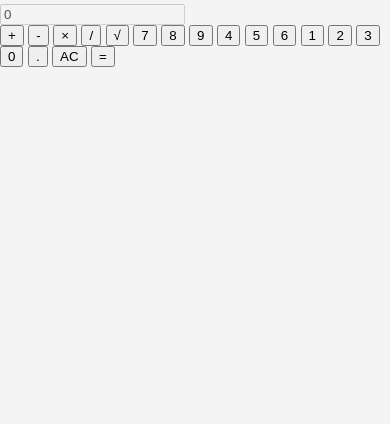
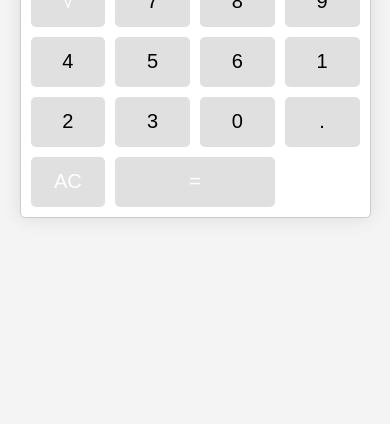
Before and after one commit to Yeonja/kalkulator-sederhana, a plain HTML site: page index.html in a window 390 px wide. Shown: the part 420-844 px from the top of the page. Drawn offline with Linux system fonts and the light colour scheme.

Commit message:
Update stlye.css

```diff
--- a/stlye.css
+++ b/stlye.css
@@ -1,3 +1,14 @@
+html {
+    font-size: 62.5%; /* 1rem = 10px */
+    box-sizing: border-box;
+}
+
+*, *::before, *::after {
+    margin: 0;
+    padding: 0;
+    box-sizing: inherit;
+}
+
 body {
     font-family: Arial, sans-serif;
     display: flex;
@@ -6,55 +17,108 @@ body {
     justify-content: center;
     min-height: 100vh;
     background-color: #f4f4f4;
-    margin: 0;
 }
 
-.form-container {
+h2 {
+    margin-bottom: 2rem;
+    font-size: 2.5rem;
+    color: #333;
+}
+
+.calculator {
+    border: 1px solid #ccc;
+    border-radius: 5px;
+    width: 400px; /* Ukuran kalkulator */
+    box-shadow: 0 0 20px rgba(0, 0, 0, 0.1);
     background-color: #fff;
     padding: 20px;
-    border-radius: 8px;
-    box-shadow: 0 0 10px rgba(0, 0, 0, 0.1);
-    display: flex;
-    flex-direction: column;
-    gap: 10px;
-    width: 300px;
 }
 
-.form-container label {
-    font-weight: bold;
+.calculator-screen {
+    width: 100%;
+    font-size: 5rem;
+    height: 80px;
+    border: none;
+    background-color: #252525;
+    color: #fff;
+    text-align: right;
+    padding-right: 20px;
+    padding-left: 10px;
+    border-radius: 5px;
+    margin-bottom: 10px;
 }
 
-.form-container input[type="number"],
-.form-container select,
-.form-container button {
-    padding: 10px;
-    border: 1px solid #ccc;
-    border-radius: 4px;
-    font-size: 16px;
+.calculator-keys {
+    display: grid;
+    grid-template-columns: repeat(4, 1fr); /* 4 kolom */
+    grid-gap: 10px; /* Jarak antar tombol */
 }
 
-.form-container button {
-    background-color: #007bff;
-    color: white;
+.calculator-keys button {
+    height: 60px;
+    font-size: 2.5rem;
+    background-color: #e0e0e0;
+    border: none;
+    border-radius: 5px;
     cursor: pointer;
-    border: none;
+    transition: background-color 0.2s;
+    outline: none;
 }
 
-.form-container button:hover {
-    background-color: #0056b3;
+.calculator-keys button:hover {
+    background-color: #d0d0d0;
 }
 
-.result {
-    margin-top: 20px;
-    padding: 15px;
-    background-color: #e9ecef;
-    border-radius: 8px;
-    width: 300px;
-    text-align: center;
-    box-shadow: 0 0 10px rgba(0, 0, 0, 0.05);
+.operator {
+    background-color: #f5923e;
+    color: #fff;
 }
 
-.result p {
-    margin: 0;
-    font-size: 18px;
+.operator:hover {
+    background-color: #d47e33;
 }
+
+.equal-sign {
+    background-color: #2e86c1;
+    color: #fff;
+    grid-column: span 2; /* Tombol sama dengan dua kolom */
+}
+
+.equal-sign:hover {
+    background-color: #256a9a;
+}
+
+.all-clear {
+    background-color: #c0392b;
+    color: #fff;
+}
+
+.all-clear:hover {
+    background-color: #a72d21;
+}
+
+.decimal {
+    background-color: #e0e0e0;
+}
+
+.decimal:hover {
+    background-color: #d0d0d0;
+}
+
+/* Responsif dasar untuk layar yang lebih kecil */
+@media (max-width: 480px) {
+    .calculator {
+        width: 90%;
+        padding: 10px;
+    }
+
+    .calculator-screen {
+        height: 60px;
+        font-size: 4rem;
+    }
+
+    .calculator-keys button {
+        height: 50px;
+        font-size: 2rem;
+    }
+}
```
